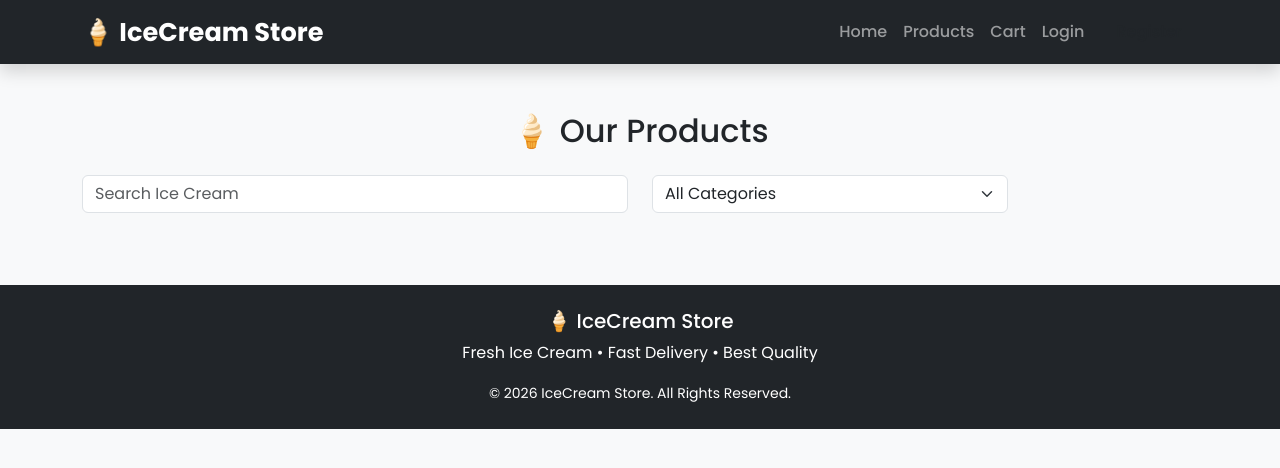
After one commit to surajsabale8191/Icecream-frontend, a Django app: page /products/ in a window 1280 px wide. The commit adds this page. Shown: the top 468 px of the page. Run offline with Django 5.2, Linux system fonts and the light colour scheme.

Commit message:
updated prduct search bar

```diff
--- a/frontend/urls.py
+++ b/frontend/urls.py
@@ -7,4 +7,6 @@ urlpatterns = [
     path("login/", views.login, name="login"),
     path("profile/", views.profile, name="profile"),
     path("change-password/", views.change_password, name="change_password"),
+    path("products/", views.products, name="products"),
+
 ]
--- a/frontend/views.py
+++ b/frontend/views.py
@@ -17,3 +17,6 @@ def profile(request):
 
 def change_password(request):
     return render(request, "change_password.html")
+
+def products(request):
+    return render(request, "products.html")
--- /dev/null
+++ b/static/js/products.js
@@ -0,0 +1,119 @@
+const API = "http://127.0.0.1:8001/api";
+
+document.addEventListener("DOMContentLoaded", () => {
+
+    loadProducts();
+
+    loadCategories();
+
+});
+
+async function loadProducts(search = "", category = "") {
+
+    let url = `${API}/products/?`;
+
+    if (search) {
+        url += `search=${search}&`;
+    }
+
+    if (category) {
+        url += `category=${category}`;
+    }
+
+const response = await fetch(url);
+
+    const result = await response.json();
+
+    const container = document.getElementById("productContainer");
+
+    container.innerHTML = "";
+
+    result.data.forEach(product => {
+
+        container.innerHTML += `
+
+        <div class="col-md-4 mb-4">
+
+            <div class="card h-100 shadow">
+
+                <img
+                    src="http://127.0.0.1:8001${product.image}"
+                    class="card-img-top"
+                    style="height:250px;object-fit:cover;">
+
+                <div class="card-body">
+
+                    <h5>${product.name}</h5>
+
+                    <p>${product.description}</p>
+
+                    <h4 class="text-success">
+
+                        ₹${product.price}
+
+                    </h4>
+
+                    <button
+                        class="btn btn-warning w-100">
+
+                        Add To Cart
+
+                    </button>
+
+                </div>
+
+            </div>
+
+        </div>
+
+        `;
+
+    });
+
+}
+
+async function loadCategories() {
+
+    const response = await fetch(`${API}/categories/`);
+
+    const result = await response.json();
+
+    const select = document.getElementById("categoryFilter");
+
+    result.data.forEach(category => {
+
+        select.innerHTML += `
+
+        <option value="${category.slug}">
+
+            ${category.name}
+
+        </option>
+
+        `;
+
+    });
+
+}
+
+const searchBox = document.getElementById("searchBox");
+
+searchBox.addEventListener("keyup", function () {
+
+    loadProducts(
+        searchBox.value,
+        categoryFilter.value
+    );
+
+});
+
+const categoryFilter = document.getElementById("categoryFilter");
+
+categoryFilter.addEventListener("change", function () {
+
+    loadProducts(
+        searchBox.value,
+        categoryFilter.value
+    );
+
+});
--- a/templates/base.html
+++ b/templates/base.html
@@ -51,7 +51,7 @@
             </li>
 
             <li class="nav-item">
-              <a class="nav-link" href="#">Products</a>
+              <a class="nav-link" href="/products/">Products</a>
             </li>
 
             <li class="nav-item">
--- /dev/null
+++ b/templates/products.html
@@ -0,0 +1,50 @@
+{% extends "base.html" %}
+{% load static %}
+
+{% block title %}
+Products
+{% endblock %}
+
+{% block content %}
+
+<div class="container mt-5">
+
+    <h2 class="text-center mb-4">
+        🍦 Our Products
+    </h2>
+
+    <div class="row mb-4">
+
+        <div class="col-md-6">
+
+            <input
+                type="text"
+                class="form-control"
+                id="searchBox"
+                placeholder="Search Ice Cream">
+
+        </div>
+
+        <div class="col-md-4">
+
+            <select
+                id="categoryFilter"
+                class="form-select">
+
+                <option value="">All Categories</option>
+
+            </select>
+
+        </div>
+
+    </div>
+
+    <div class="row" id="productContainer">
+
+    </div>
+
+</div>
+
+<script src="{% static 'js/products.js' %}"></script>
+
+{% endblock %}
```
